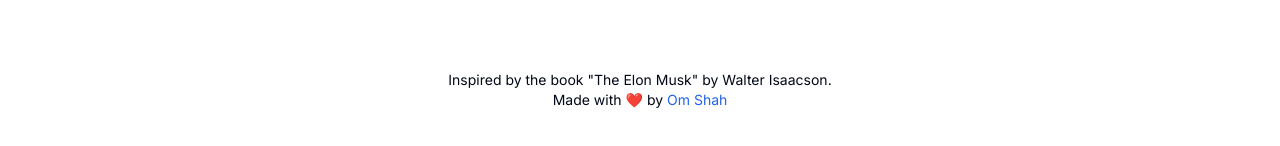
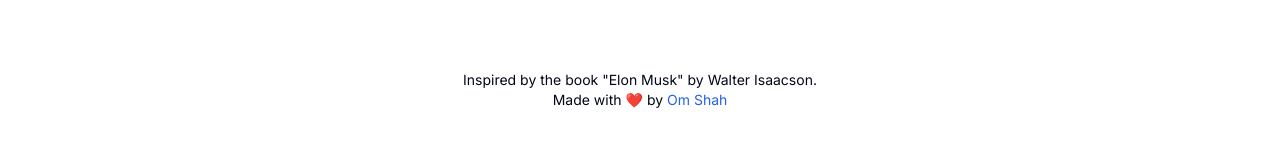
Before and after one commit to Omm2005/answer-anything, a Next.js app: page / in a window 1280 px wide. Shown: the part 650-796 px from the top of the page. Built offline with nearby package versions, Linux system fonts and the light colour scheme.

Commit message:
Fix: Build Issue

```diff
--- a/src/app/layout.tsx
+++ b/src/app/layout.tsx
@@ -6,8 +6,8 @@
 const inter = Inter({ subsets: ["latin"] });
 
 export const metadata: Metadata = {
-  title: "Create Next App",
-  description: "Generated by create next app",
+  title: "Answer Anything",
+  description: "Ask the supercomputer anything and it will give you the answer. This is inspired by the book &quot;Elon Musk&quot; by Walter Isaacson.",
 };
 
 export default function RootLayout({
--- a/src/app/page.tsx
+++ b/src/app/page.tsx
@@ -41,7 +41,7 @@
       <div className="z-10 max-w-5xl w-full flex-col items-center justify-center font-mono text-sm lg:flex gap-7">
         <div className="flex flex-col justify-center items-center">
         <h1 className="md:text-4xl text-xl font-bold text-center">
-        Hitchhiker's Supercomputer
+        Hitchhiker&apos;s Supercomputer
         </h1>
         <h3 className="md:text-lg text-sm text-center">
           Answers to the Ultimate Question of Life, the Universe, and Everything
@@ -96,7 +96,7 @@
       </div>
       <div className="text-sm flex flex-col justify-center items-center">
         <p>
-          Inspired by the book "The Elon Musk" by Walter Isaacson.
+          Inspired by the book &quot;Elon Musk&quot; by Walter Isaacson.
         </p>
         <p>
           Made with ❤️ by {' '}
```
